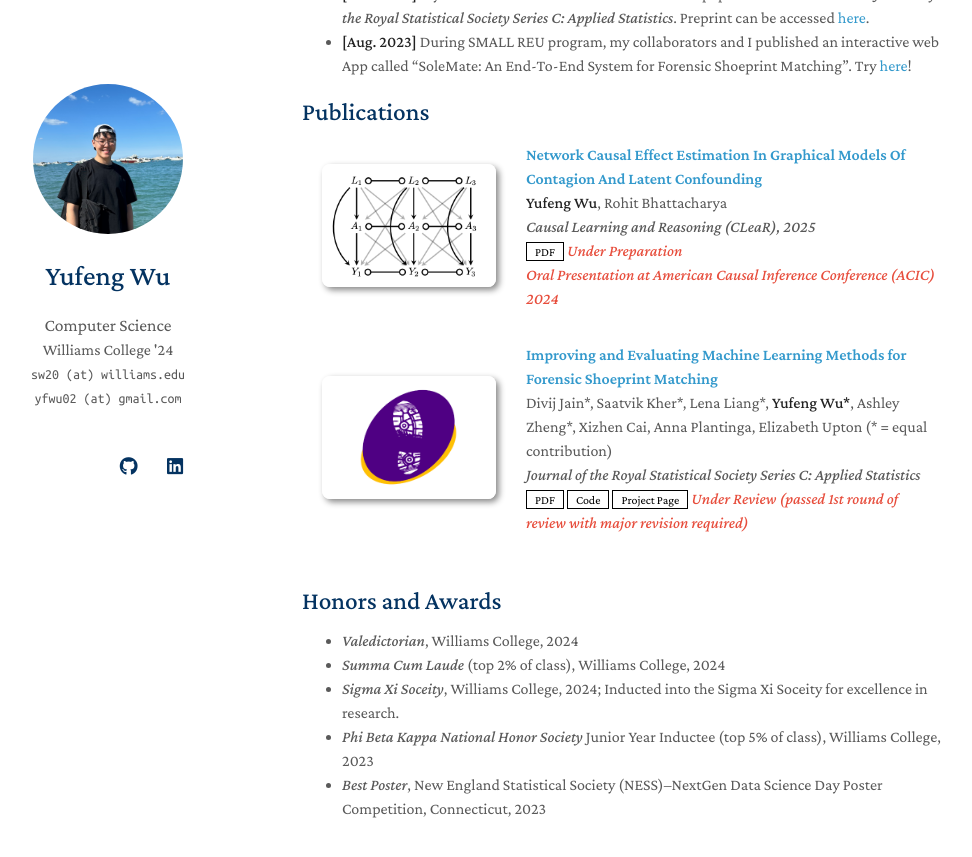
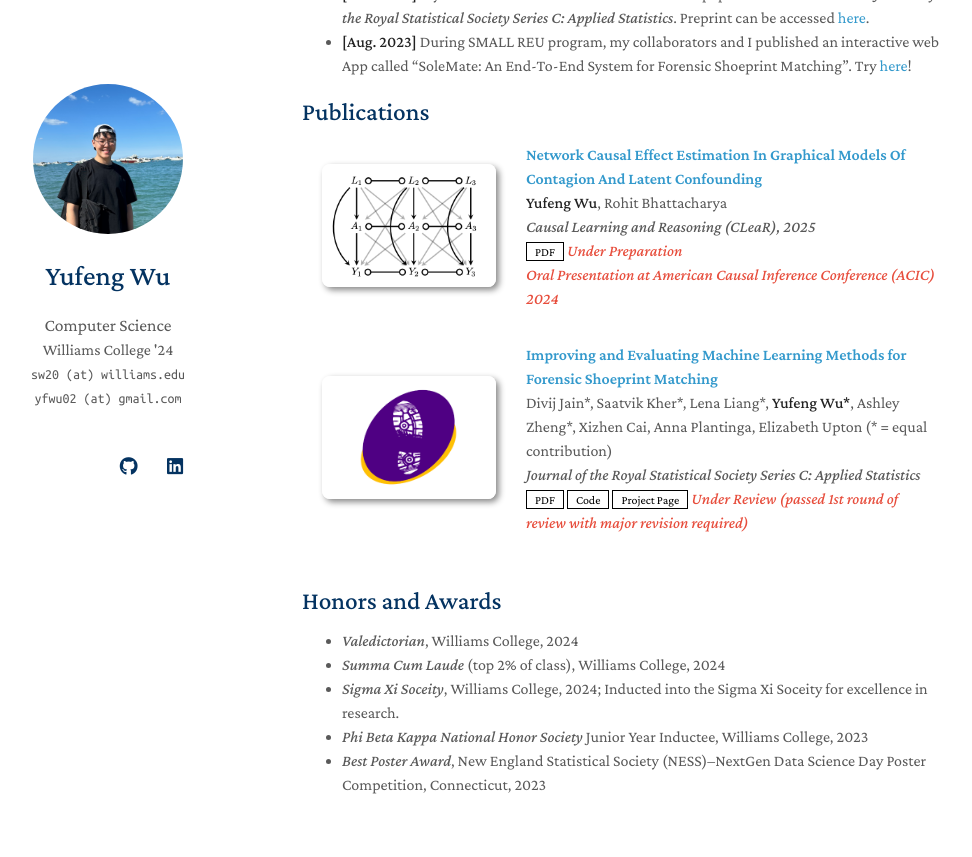
Before and after one commit to yufeng-wu/yufeng-wu.github.io, a Jekyll site: the page built from index.md, in a window 1280 px wide and 900 px high, scrolled down 836 px. Shown: the top 857 px of the window, without its empty margins (168-1140 px from the left). Built offline with Jekyll 4.4.1, drawn with Linux system fonts in a browser that asks for light colours; a style sheet for code colours, icons or effects is not loaded; our own code applies the rules of GitHub Pages for plain Markdown files.

Commit message:
added awards section:

```diff
--- a/_includes/awards.md
+++ b/_includes/awards.md
@@ -4,7 +4,7 @@
   <li><autocolor><em>Valedictorian</em>, Williams College, 2024</autocolor></li>
   <li><autocolor><em>Summa Cum Laude</em> (top 2% of class), Williams College, 2024</autocolor></li>
   <li><autocolor><em>Sigma Xi Soceity</em>, Williams College, 2024; Inducted into the Sigma Xi Soceity for excellence in research.</autocolor></li>
-  <li><autocolor><em>Phi Beta Kappa National Honor Society</em> Junior Year Inductee (top 5% of class), Williams College, 2023</autocolor></li>
-  <li><autocolor><em>Best Poster</em>, New England Statistical Society (NESS)–NextGen Data Science Day Poster Competition, Connecticut, 2023</autocolor></li>
+  <li><autocolor><em>Phi Beta Kappa National Honor Society</em> Junior Year Inductee, Williams College, 2023</autocolor></li>
+  <li><autocolor><em>Best Poster Award</em>, New England Statistical Society (NESS)–NextGen Data Science Day Poster Competition, Connecticut, 2023</autocolor></li>
   <!-- <li><autocolor><em>Dean’s List</em> for all semesters, Williams College, 2020-2024</autocolor></li> -->
 </ul>
```
